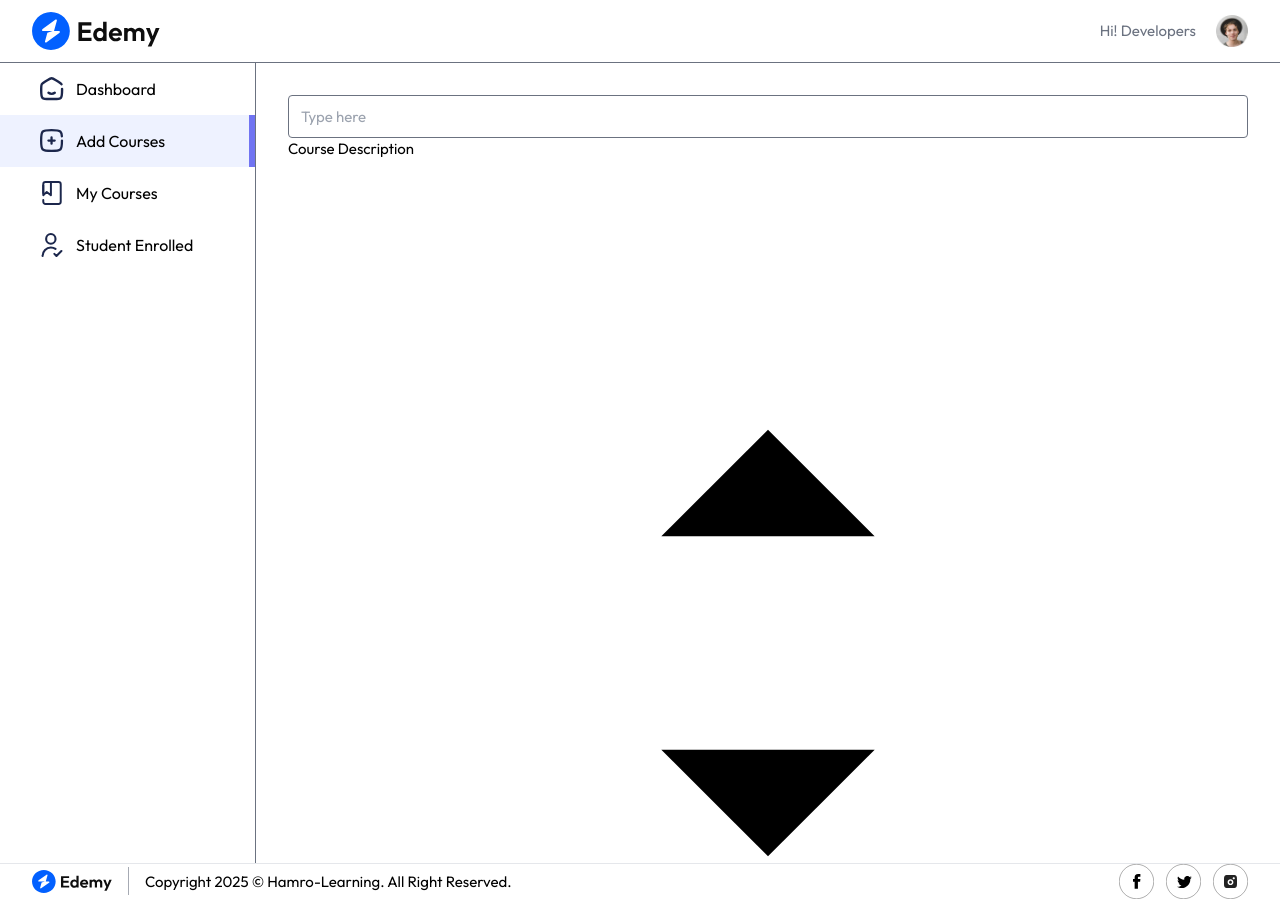
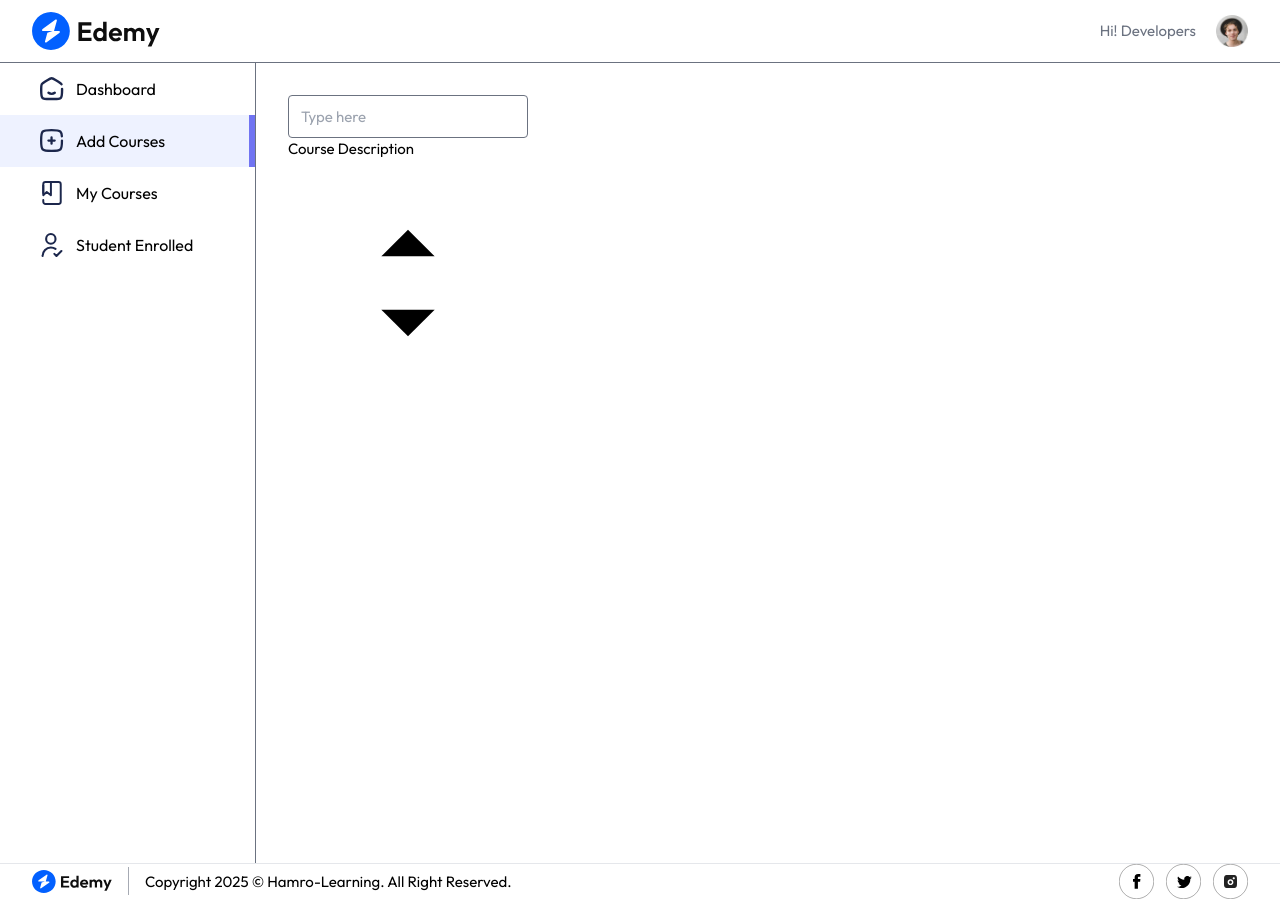
Before and after one commit to waibaBikash/Hamro-learning-, a React (Vite) app in the folder client/: page /educator/add-course in a window 1280 px wide. Built offline with nearby package versions, Linux system fonts and the light colour scheme; no server answers.

Commit message:
save change

```diff
--- a/client/src/pages/educator/AddCourse.jsx
+++ b/client/src/pages/educator/AddCourse.jsx
@@ -33,7 +33,7 @@ const AddCourse = () => {
   }
  },[])
   return (
-    <div className='h-screen overflow-scroll flex flex-col text-start justify-between md:p-8 md:pb-0 p-4 pt-8 pb-0'>
+    <div className='h-screen overflow-scroll flex flex-col items-start justify-between md:p-8 md:pb-0 p-4 pt-8 pb-0'>
        <form>
          <div className="flex flex-col gap-1">
             <input onChange={e => setCourseTitle(e.target.value)} value={courseTitle} type="text" placeholder='Type here' className='outline-none md:py-2.5 py-2 px-3 rounded border border-gray-500' required />
```
